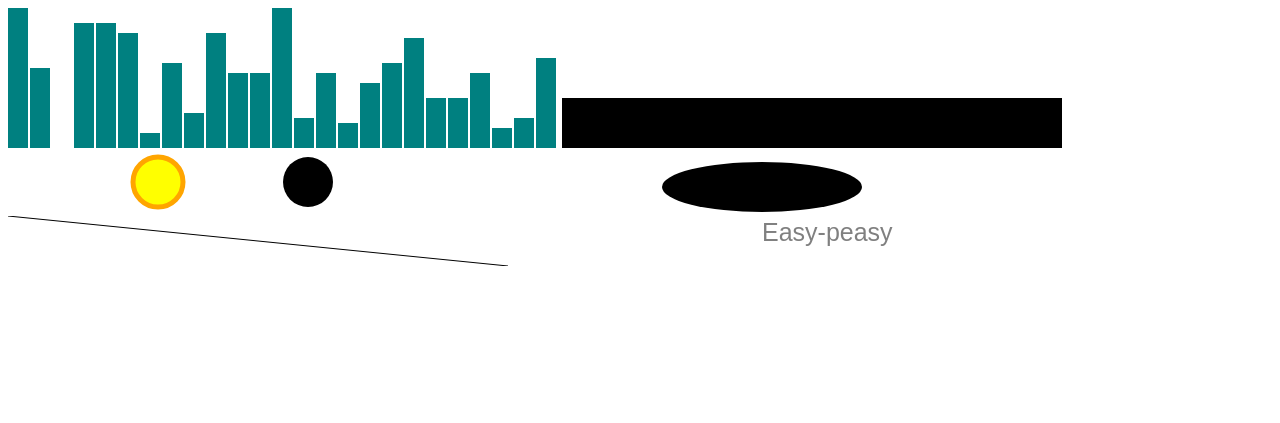
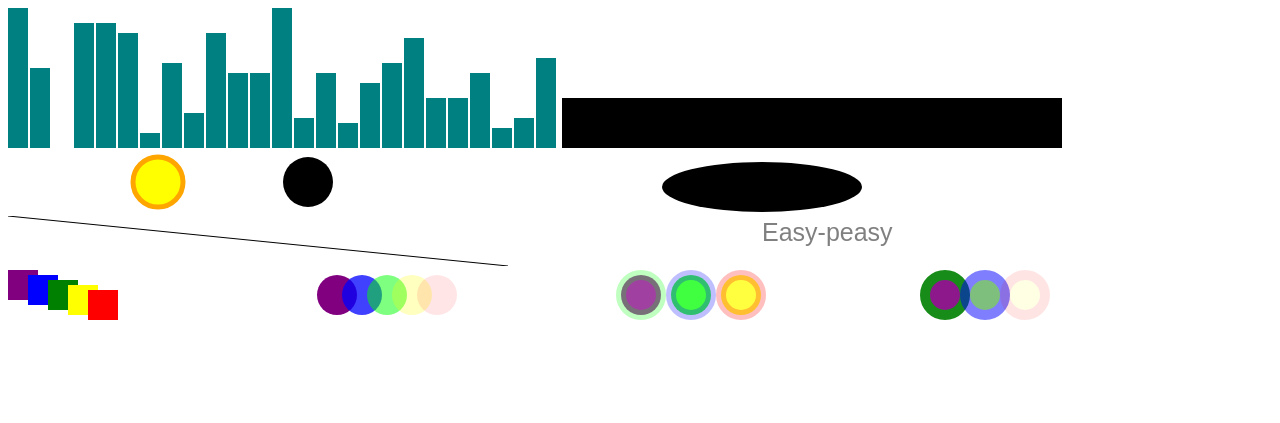
Before and after one commit to q15517110516/D3-Study, a plain HTML site: page d3_startup/index.html in a window 1280 px wide. Drawn offline with nearby package versions, Linux system fonts and the light colour scheme.

Commit message:
set tranparency

```diff
--- a/d3_startup/index.html
+++ b/d3_startup/index.html
@@ -80,6 +80,36 @@
         <text x="250" y="25" font-family="sans-serif" font-size="25" fill="grey">Easy-peasy</text>
     </svg>
 
+    <!-- Layers and drawing orders -->
+    <svg>
+        <rect x="0" y="0" width="30" height="30" fill="purple"></rect>
+        <rect x="20" y="5" width="30" height="30" fill="blue"></rect>
+        <rect x="40" y="10" width="30" height="30" fill="green"></rect>
+        <rect x="60" y="15" width="30" height="30" fill="yellow"></rect>
+        <rect x="80" y="20" width="30" height="30" fill="red"></rect>
+    </svg>
+
+    <!-- Transparency -->
+    <!-- use "rgba" to set transparency -->
+    <svg>
+        <circle cx="25" cy="25" r="20" fill="rgba(128, 0, 128, 1.0)"></circle>
+        <circle cx="50" cy="25" r="20" fill="rgba(0, 0, 255, 0.75)"></circle>
+        <circle cx="75" cy="25" r="20" fill="rgba(0, 255, 0, 0.5)"></circle>
+        <circle cx="100" cy="25" r="20" fill="rgba(255, 255, 0, 0.25)"></circle>
+        <circle cx="125" cy="25" r="20" fill="rgba(255, 0, 0, 0.1)"></circle>
+    </svg>
+    <svg>
+        <circle cx="25" cy="25" r="20" fill="rgba(128, 0, 128,0.75)" stroke="rgba(0, 255, 0, 0.25)" stroke-width="10"></circle>
+        <circle cx="75" cy="25" r="20" fill="rgba(0, 255, 0, 0.75)" stroke="rgba(0, 0, 255, 0.25)" stroke-width="10"></circle>
+        <circle cx="125" cy="25" r="20" fill="rgba(255, 255, 0, 0.75)" stroke="rgba(255, 0, 0, 0.25)" stroke-width="10"></circle>
+    </svg>
+
+    <!-- use "opacity" to set transparency -->
+    <svg>
+        <circle cx="25" cy="25" r="20" fill="purple" stroke="green" stroke-width="10" opacity="0.9"></circle>
+        <circle cx="65" cy="25" r="20" fill="green" stroke="blue" stroke-width="10" opacity="0.5"></circle>
+        <circle cx="105" cy="25" r="20" fill="yellow" stroke="red" stroke-width="10" opacity="0.1"></circle>
+    </svg>
 
 </body>
 
```
